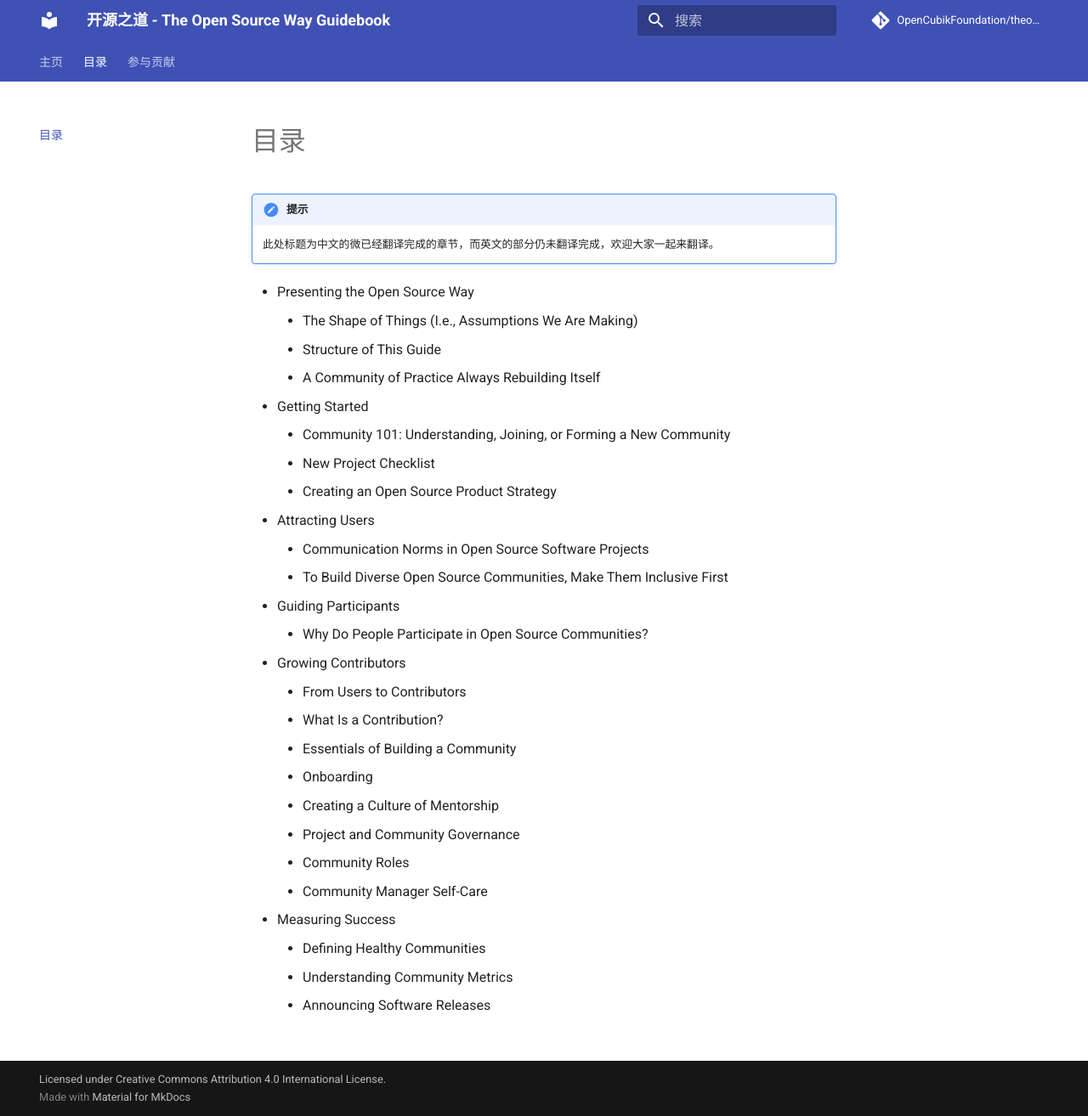
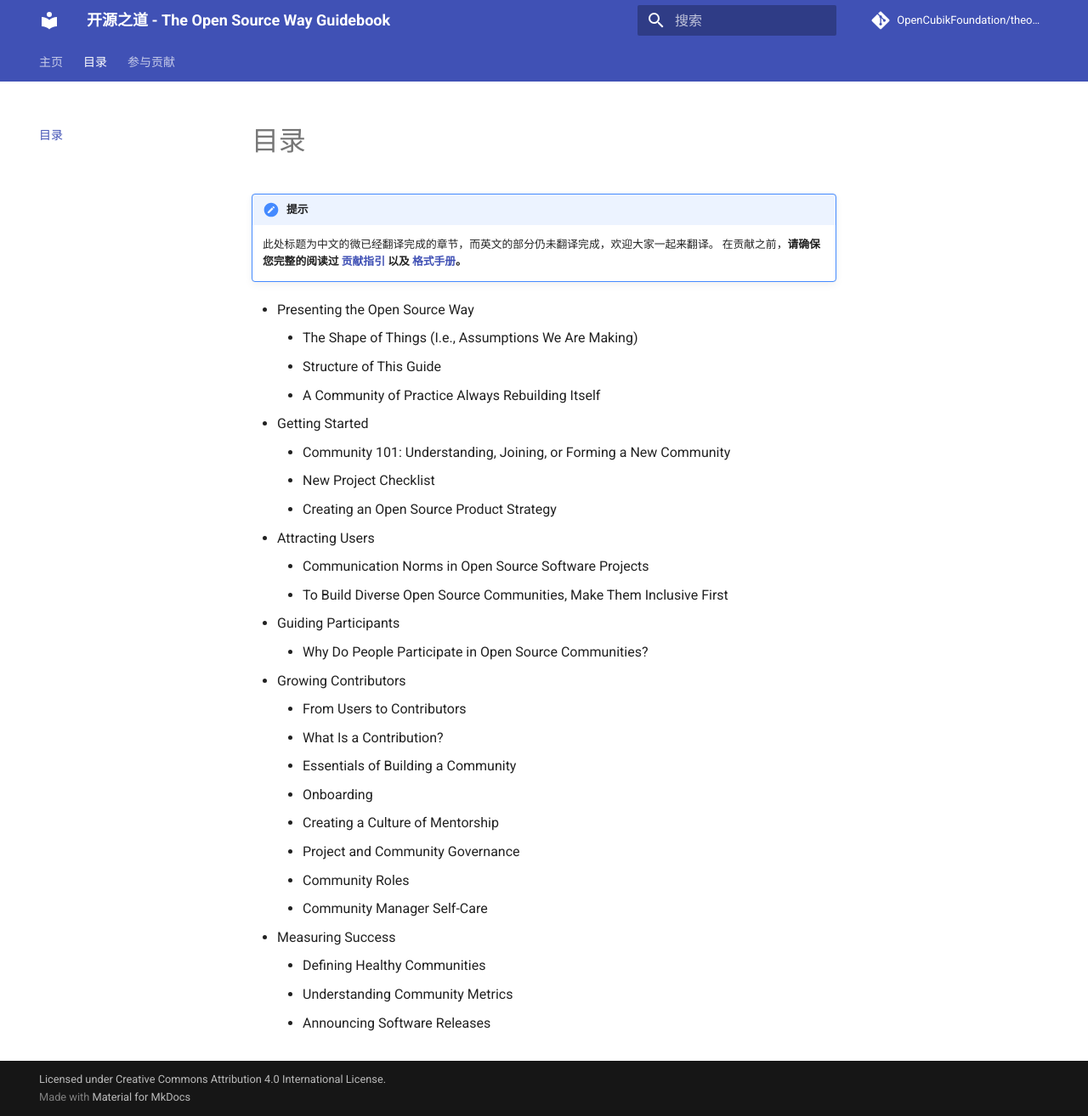
Before and after one commit to OpenCubikFoundation/theopensourceway-guidebook-zh, an MkDocs documentation site: the page built from docs/toc.md, in a window 1280 px wide and 1314 px high. Shown: the whole window at 85% size. Built offline with MkDocs 1.6.1 and Material for MkDocs 9.7.7, drawn with Linux system fonts in a browser that asks for light colours; comment, search, counter and statistics services are not loaded.

Commit message:
feat(toc): 增加贡献相关提醒

```diff
--- a/docs/toc.md
+++ b/docs/toc.md
@@ -2,6 +2,8 @@
 
 !!! note "提示"
     此处标题为中文的微已经翻译完成的章节，而英文的部分仍未翻译完成，欢迎大家一起来翻译。
+    在贡献之前，**请确保您完整的阅读过 [贡献指引](https://theopensourceway-guidebook-zh.readthedocs.io/zh_CN/latest/contribution/guide/)**
+    **以及 [格式手册](https://theopensourceway-guidebook-zh.readthedocs.io/zh_CN/latest/contribution/format-guide)。**
 
 - Presenting the Open Source Way
     - The Shape of Things (I.e., Assumptions We Are Making)
```
